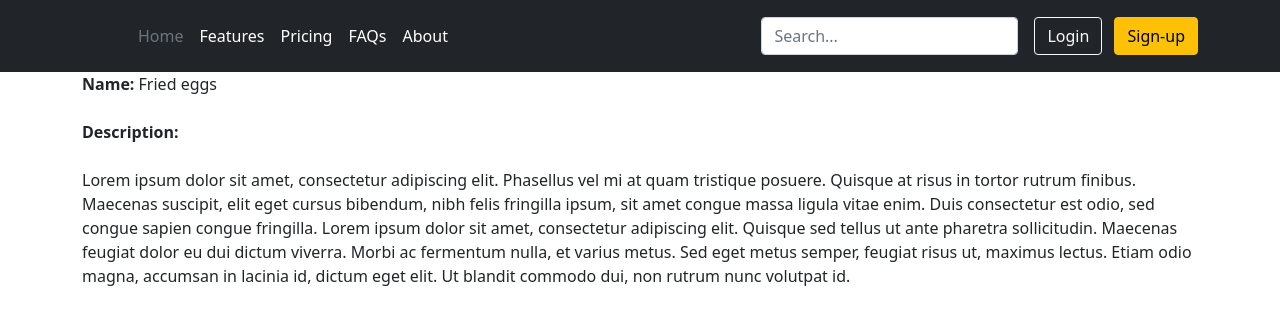
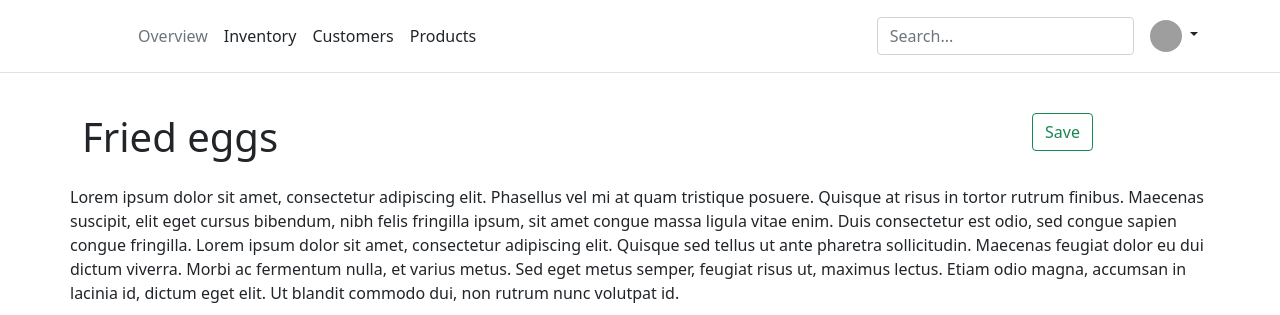
Before and after one commit to dariagridina/Recipes, a Django app: page /recipe/1/ in a window 1280 px wide. Shown: the top 315 px of the page. Run offline with Django 3.2, Linux system fonts and the light colour scheme; data comes from the database, SQL or seed files in the repository; both versions use the stored data as it was after the commit; grey boxes are pictures that could not be loaded.

Commit message:
Bootstrap added to recipe page

```diff
--- a/main/models.py
+++ b/main/models.py
@@ -20,7 +20,7 @@ class Recipe(models.Model):
 class IngredientInRecipe(models.Model):
     ingredient = models.ForeignKey(Ingredient, on_delete=models.CASCADE)
     recipe = models.ForeignKey(Recipe, on_delete=models.CASCADE)
-    quantity = models.IntegerField(validators=[MinValueValidator(1)])
+    quantity = models.FloatField(validators=[MinValueValidator(0)])
     unit = models.ForeignKey('main.Unit', on_delete=models.PROTECT)
 
 
--- a/main/views.py
+++ b/main/views.py
@@ -1,5 +1,14 @@
-from django.shortcuts import render, get_object_or_404
+from django.shortcuts import render, get_object_or_404, HttpResponse
 from main.models import Recipe
+
+
+def list_of_recipes(request):
+    all_recipes = Recipe.objects.all()
+    context = {
+        'all_recipes': all_recipes,
+    }
+    return render(request, 'main/recipe.html', context)
+
 
 
 def get_recipe(request, recipe_id):
--- a/recipes/urls.py
+++ b/recipes/urls.py
@@ -16,9 +16,11 @@ Including another URLconf
 from django.contrib import admin
 from django.urls import path
 from main.views import get_recipe
+from main.views import list_of_recipes
 
 
 urlpatterns = [
     path('admin/', admin.site.urls),
     path('recipe/<recipe_id>/', get_recipe),
+    path('recipes/', list_of_recipes),
 ]
--- a/templates/main/recipe_bootstrap.html
+++ b/templates/main/recipe_bootstrap.html
@@ -8,67 +8,91 @@
     <!-- Bootstrap CSS -->
     <link href="https://cdn.jsdelivr.net/npm/bootstrap@5.1.3/dist/css/bootstrap.min.css" rel="stylesheet" integrity="sha384-1BmE4kWBq78iYhFldvKuhfTAU6auU8tT94WrHftjDbrCEXSU1oBoqyl2QvZ6jIW3" crossorigin="anonymous">
 
-    <title>Hello, world!</title>
+    <title>{{recipe.name}}</title>
 </head>
 <body>
-<header class="p-3 bg-dark text-white">
+<header class="p-3 mb-3 border-bottom">
     <div class="container">
         <div class="d-flex flex-wrap align-items-center justify-content-center justify-content-lg-start">
-            <a href="/" class="d-flex align-items-center mb-2 mb-lg-0 text-white text-decoration-none">
+            <a href="/" class="d-flex align-items-center mb-2 mb-lg-0 text-dark text-decoration-none">
                 <svg class="bi me-2" width="40" height="32" role="img" aria-label="Bootstrap"><use xlink:href="#bootstrap"></use></svg>
             </a>
 
             <ul class="nav col-12 col-lg-auto me-lg-auto mb-2 justify-content-center mb-md-0">
-                <li><a href="#" class="nav-link px-2 text-secondary">Home</a></li>
-                <li><a href="#" class="nav-link px-2 text-white">Features</a></li>
-                <li><a href="#" class="nav-link px-2 text-white">Pricing</a></li>
-                <li><a href="#" class="nav-link px-2 text-white">FAQs</a></li>
-                <li><a href="#" class="nav-link px-2 text-white">About</a></li>
+                <li><a href="#" class="nav-link px-2 link-secondary">Overview</a></li>
+                <li><a href="#" class="nav-link px-2 link-dark">Inventory</a></li>
+                <li><a href="#" class="nav-link px-2 link-dark">Customers</a></li>
+                <li><a href="#" class="nav-link px-2 link-dark">Products</a></li>
             </ul>
 
             <form class="col-12 col-lg-auto mb-3 mb-lg-0 me-lg-3">
-                <input type="search" class="form-control form-control-dark" placeholder="Search..." aria-label="Search">
+                <input type="search" class="form-control" placeholder="Search..." aria-label="Search">
             </form>
 
-            <div class="text-end">
-                <button type="button" class="btn btn-outline-light me-2">Login</button>
-                <button type="button" class="btn btn-warning">Sign-up</button>
+            <div class="dropdown text-end">
+                <a href="#" class="d-block link-dark text-decoration-none dropdown-toggle" id="dropdownUser1" data-bs-toggle="dropdown" aria-expanded="false">
+                    <img src="https://github.com/mdo.png" alt="mdo" width="32" height="32" class="rounded-circle">
+                </a>
+                <ul class="dropdown-menu text-small" aria-labelledby="dropdownUser1">
+                    <li><a class="dropdown-item" href="#">New project...</a></li>
+                    <li><a class="dropdown-item" href="#">Settings</a></li>
+                    <li><a class="dropdown-item" href="#">Profile</a></li>
+                    <li><hr class="dropdown-divider"></li>
+                    <li><a class="dropdown-item" href="#">Sign out</a></li>
+                </ul>
             </div>
         </div>
     </div>
 </header>
+<br>
 <div class="container">
-    <div class="row">
-        <div class="col">
-            <b>Name:</b> {{ recipe.name }}
-            <br>
-            {% if recipe.description %}
-                <br>
-                <b>Description:</b>
-                <br>
-                <br>
-                {{ recipe.description }}
+    <div class="row mb-3">
+        <div class="col-10"><p class="h1">{{ recipe.name }}</p></div>
+        <div class="col-2"><button type="button" class="btn btn-outline-success">Save</button></div>
+    </div>
+    <div class="row mb-3">
+        <div class="col-1"></div>
+        <div class="col-9"></div>{% if recipe.description %} {{ recipe.description }}
     {% endif %}
-            <br>
-            <br>
-            <b>Ingredients:</b>
-            <br>
+        <div class="col-2"></div>
+    </div>
+    <hr>
+    <div class="row mb-3">
+        <div class="col-4">
+            <figure class="figure">
+                <img src="https://www.kitchensanctuary.com/wp-content/uploads/2020/05/Honey-Garlic-Baked-Salmon-tall-FS-72.webp"  class="figure-img img-fluid rounded" alt="file:///C:/Users/dasha/OneDrive/Pulpit/Honey-Garlic-Baked-Salmon-tall-FS-72.webp">
+                <figcaption class="figure-caption">{{recipe.name}}</figcaption>
+            </figure>
+        </div>
+        <div class="col-8">
+            <div class="bd-example">
+                <ul class="nav nav-tabs mb-3" id="myTab" role="tablist">
+                    <li class="nav-item" role="presentation">
+                        <button class="nav-link active" id="ingredients-tab" data-bs-toggle="tab" data-bs-target="#ingredients" type="button" role="tab" aria-controls="Ingredients" aria-selected="true">Ingredients</button>
+                    </li>
+                    <li class="nav-item" role="presentation">
+                        <button class="nav-link" id="instructions-tab" data-bs-toggle="tab" data-bs-target="#instructions" type="button" role="tab" aria-controls="Instructions" aria-selected="false">Instructions</button>
+                    </li>
+                </ul>
+                <div class="tab-content" id="myTabContent">
+                    <div class="tab-pane fade active show" id="ingredients" role="tabpanel" aria-labelledby="ingredients-tab">
                         <ul>
                             {% for ingredient_object in recipe.ingredientinrecipe_set.all %}
-                    <li>{{ ingredient_object.ingredient.name }} - {{ ingredient_object.quantity }} {{ ingredient_object.unit.name }}</li>
+                                <li><strong> {{ ingredient_object.quantity }} {{ ingredient_object.unit.name }}</strong> {{ ingredient_object.ingredient.name }} </li>
                             {% endfor %}
                         </ul>
-            <br>
-            <b>Instruction:</b>
-            <br>
+                    </div>
+                    <div class="tab-pane fade" id="instructions" role="tabpanel" aria-labelledby="instructions-tab">
                         <ol>
                             {% for instruction in recipe.instruction_set.all %}
-                    <li>{{ instruction.instruction.order }}{{ instruction.description }}</li>
+                                <li>{{ instruction.instruction.order }} <hr> {{ instruction.description }}</li>
                             {% endfor %}
                         </ol>
-            <br>
                     </div>
-
+                </div>
+            </div>
+        </div>
+    </div>
 </div>
 
 
```
Also changed, not shown: templates/main/recipe.html (+4 -25 lines), db.sqlite3. Lines whose indentation alone changed are shown as unchanged.
